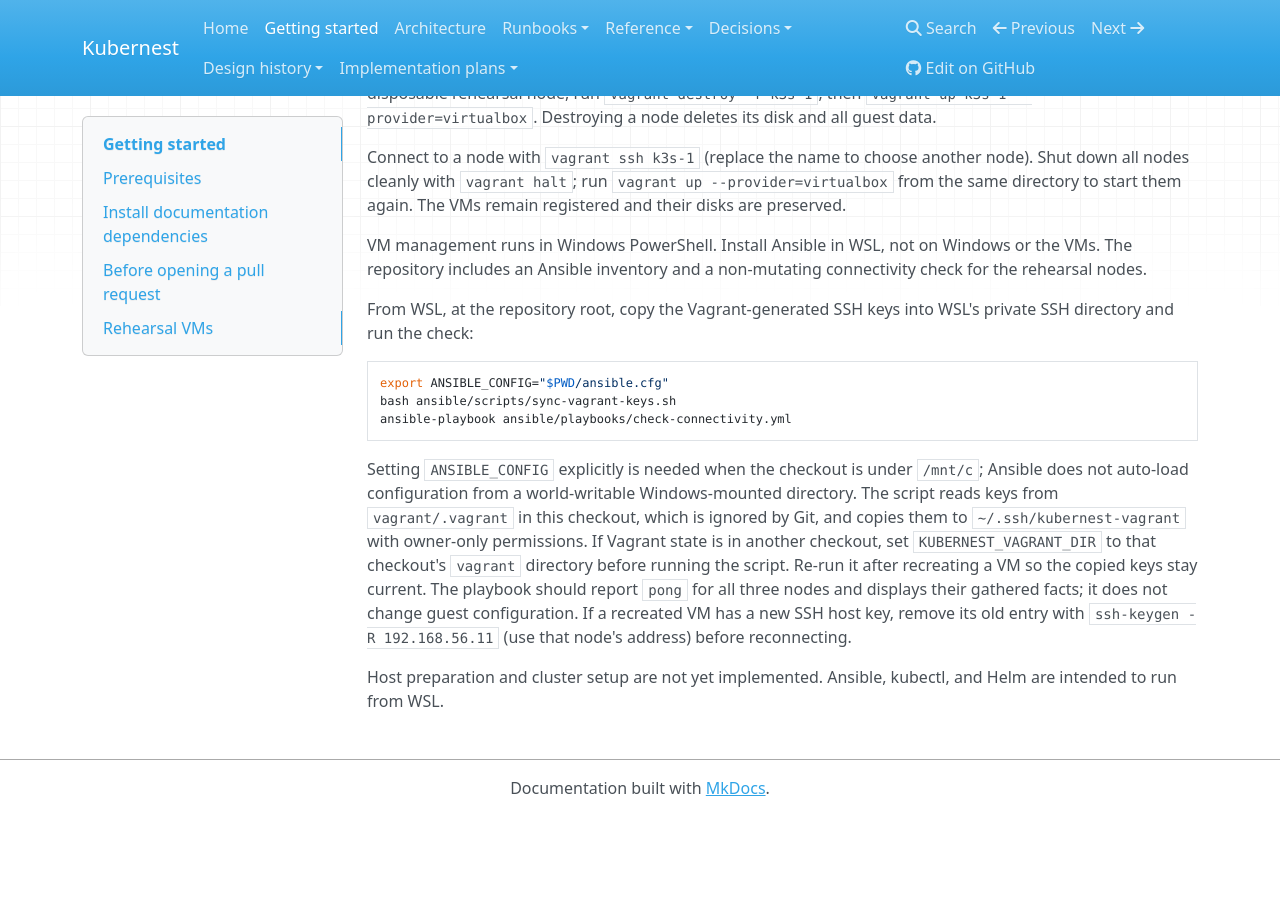
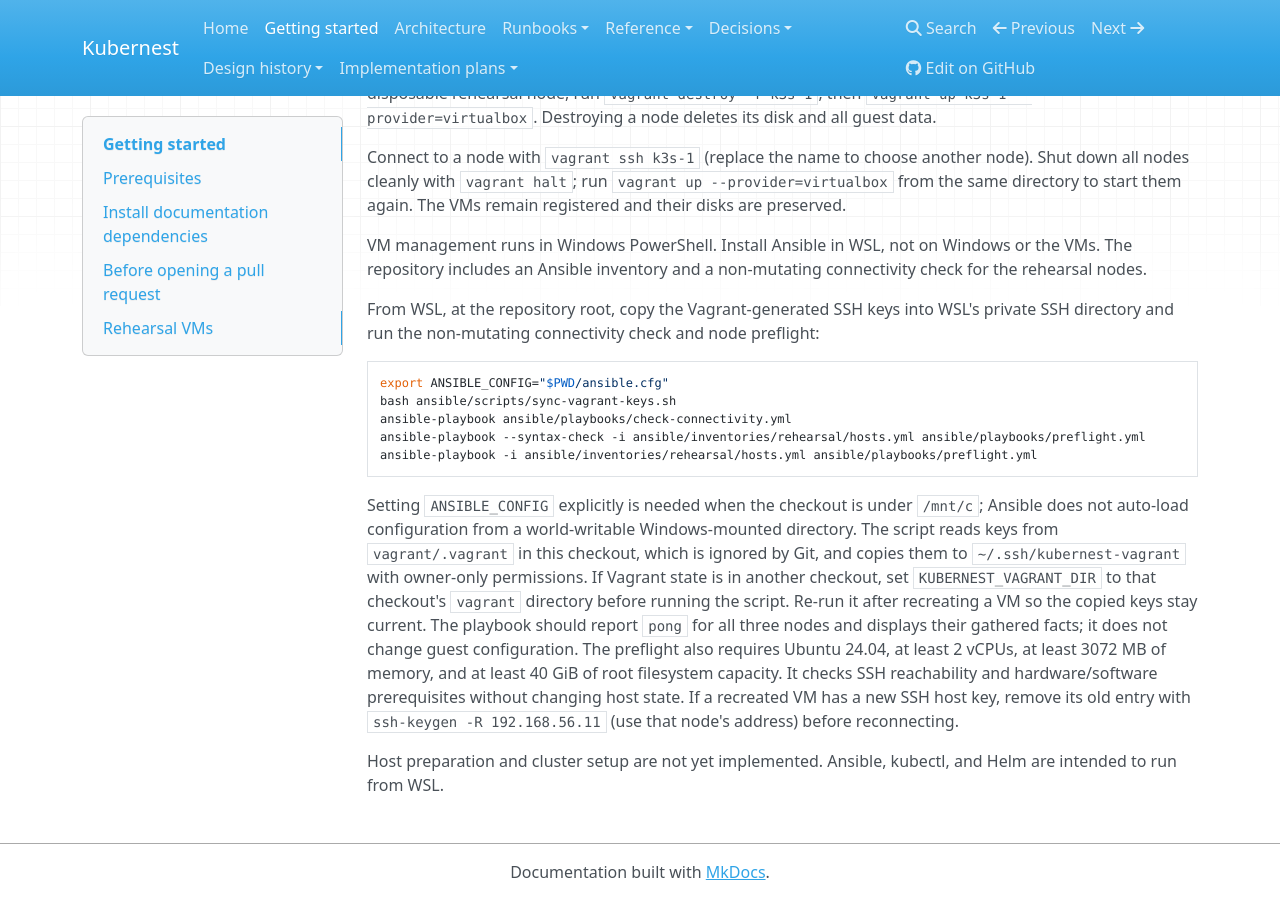
Before and after one commit to njmccorkle/kubernest, an MkDocs documentation site: the page built from docs/getting-started/index.md, in a window 1280 px wide and 900 px high, scrolled down 1311 px. Built offline with MkDocs 1.6.1, drawn with Linux system fonts in a browser that asks for light colours; nearby versions of some CDN libraries; before the commit the page ends 2127 px from its top, so only the background shows below that.

Commit message:
feat(ansible): add shared host preflight
Co-authored-by: Copilot App <223556219+Copilot@users.noreply.github.com>

````diff
--- a/docs/getting-started/index.md
+++ b/docs/getting-started/index.md
@@ -90,12 +90,15 @@ Windows or the VMs. The repository includes an Ansible inventory and a
 non-mutating connectivity check for the rehearsal nodes.
 
 From WSL, at the repository root, copy the Vagrant-generated SSH keys into
-WSL's private SSH directory and run the check:
+WSL's private SSH directory and run the non-mutating connectivity check and
+node preflight:
 
 ```bash
 export ANSIBLE_CONFIG="$PWD/ansible.cfg"
 bash ansible/scripts/sync-vagrant-keys.sh
 ansible-playbook ansible/playbooks/check-connectivity.yml
+ansible-playbook --syntax-check -i ansible/inventories/rehearsal/hosts.yml ansible/playbooks/preflight.yml
+ansible-playbook -i ansible/inventories/rehearsal/hosts.yml ansible/playbooks/preflight.yml
 ```
 
 Setting `ANSIBLE_CONFIG` explicitly is needed when the checkout is under
@@ -107,7 +110,10 @@ permissions. If Vagrant state is in another checkout, set
 `KUBERNEST_VAGRANT_DIR` to that checkout's `vagrant` directory before running
 the script. Re-run it after recreating a VM so the copied keys stay current.
 The playbook should report `pong` for all three nodes and displays their
-gathered facts; it does not change guest configuration.
+gathered facts; it does not change guest configuration. The preflight also
+requires Ubuntu 24.04, at least 2 vCPUs, at least 3072 MB of memory, and at
+least 40 GiB of root filesystem capacity. It checks SSH reachability and
+hardware/software prerequisites without changing host state.
 If a recreated VM has a new SSH host key, remove its old entry with
 `ssh-keygen -R 192.168.56.11` (use that node's address) before reconnecting.
 
````
Also changed, not shown: 1 other file.
